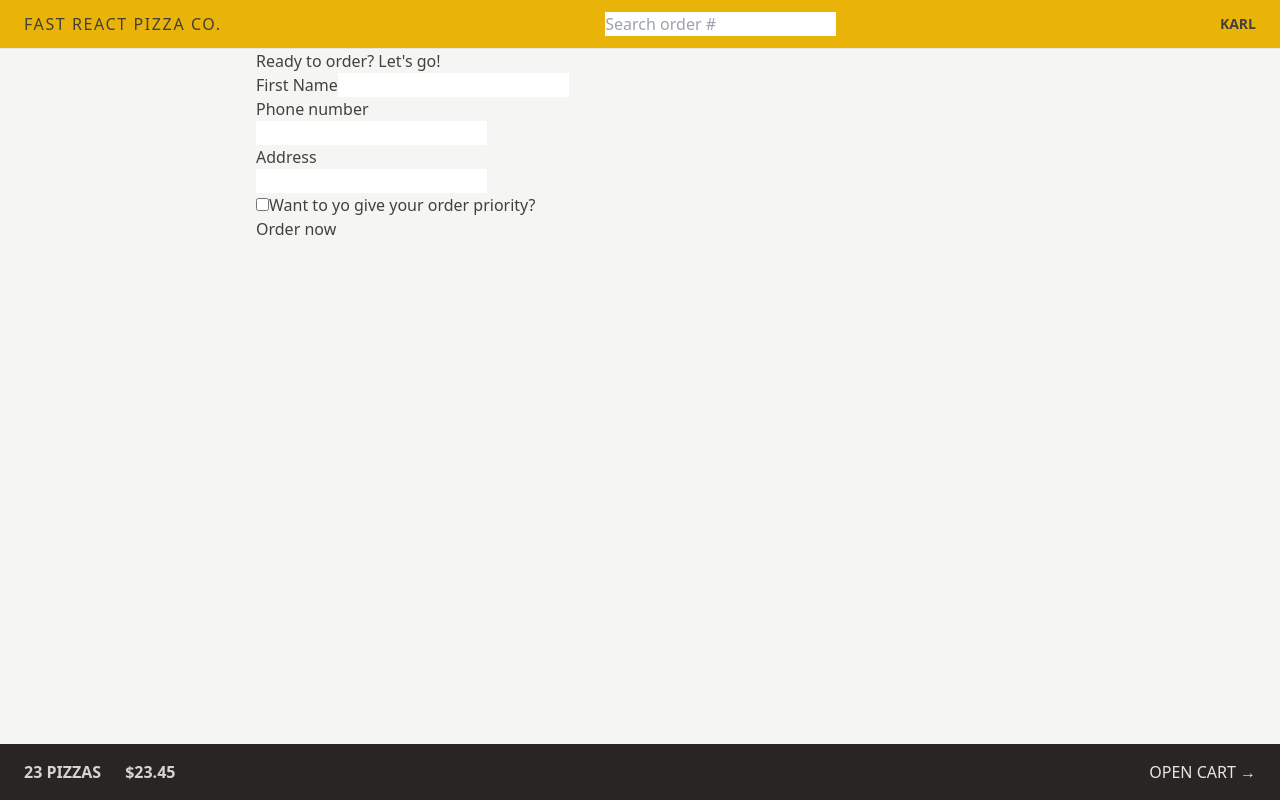
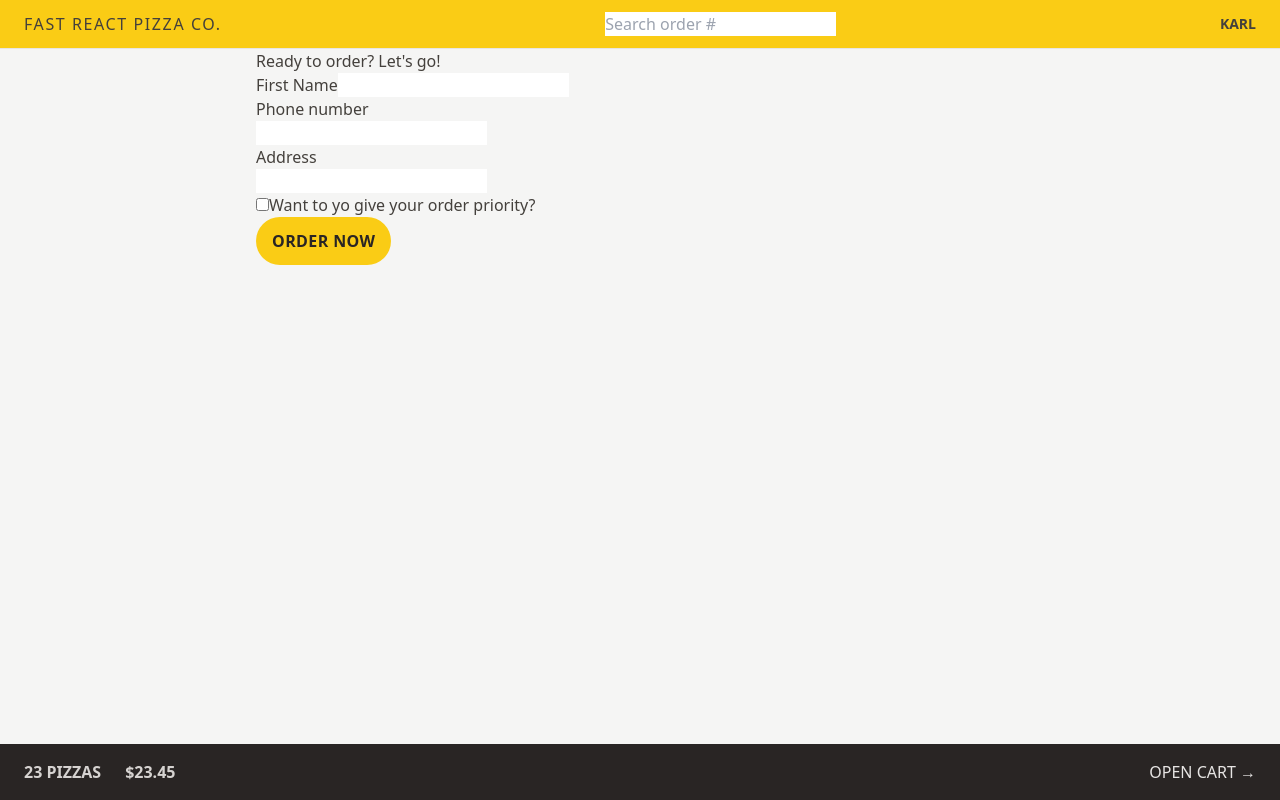
Before and after one commit to karl0223/fast-react-pizza, a React (Vite) app: page /order/new in a window 1280 px wide. Built offline with nearby package versions, Linux system fonts and the light colour scheme.

Commit message:
Styling Buttons: Element States and Transitions

```diff
--- a/src/features/cart/Cart.jsx
+++ b/src/features/cart/Cart.jsx
@@ -1,23 +1,23 @@
-import { Link } from 'react-router-dom';
+import { Link } from "react-router-dom";
 
 const fakeCart = [
   {
     pizzaId: 12,
-    name: 'Mediterranean',
+    name: "Mediterranean",
     quantity: 2,
     unitPrice: 16,
     totalPrice: 32,
   },
   {
     pizzaId: 6,
-    name: 'Vegetale',
+    name: "Vegetale",
     quantity: 1,
     unitPrice: 13,
     totalPrice: 13,
   },
   {
     pizzaId: 11,
-    name: 'Spinach and Mushroom',
+    name: "Spinach and Mushroom",
     quantity: 1,
     unitPrice: 15,
     totalPrice: 15,
@@ -29,7 +29,12 @@ function Cart() {
 
   return (
     <div>
-      <Link to="/menu">&larr; Back to menu</Link>
+      <Link
+        to="/menu"
+        className="text-sm text-blue-500 hover:text-blue-600 hover:underline"
+      >
+        &larr; Back to menu
+      </Link>
 
       <h2>Your cart, %NAME%</h2>
 
--- a/src/features/order/CreateOrder.jsx
+++ b/src/features/order/CreateOrder.jsx
@@ -5,7 +5,7 @@ import { createOrder } from "../../services/apiRestaurant";
 // https://uibakery.io/regex-library/phone-number
 const isValidPhone = (str) =>
   /^\+?\d{1,4}?[-.\s]?\(?\d{1,3}?\)?[-.\s]?\d{1,4}[-.\s]?\d{1,4}[-.\s]?\d{1,9}$/.test(
-    str
+    str,
   );
 
 const fakeCart = [
@@ -79,7 +79,12 @@ function CreateOrder() {
 
         <div>
           <input type="hidden" name="cart" value={JSON.stringify(cart)} />
-          <button disabled={isSubmitting}>
+          <button
+            disabled={isSubmitting}
+            className="inline-block rounded-full bg-yellow-400 px-4 py-3 font-semibold uppercase
+            tracking-wide text-stone-800 transition-colors duration-300 hover:bg-yellow-300
+            focus:outline-none focus:ring focus:ring-yellow-300 focus:ring-offset-2 disabled:cursor-not-allowed"
+          >
             {isSubmitting ? "Placing order..." : "Order now"}
           </button>
         </div>
--- a/src/ui/Header.jsx
+++ b/src/ui/Header.jsx
@@ -4,7 +4,7 @@ import Username from "../features/user/Username";
 
 function Header() {
   return (
-    <header className="flex items-center justify-between border-b border-stone-200 bg-yellow-500 px-4 py-3 uppercase sm:px-6">
+    <header className="flex items-center justify-between border-b border-stone-200 bg-yellow-400 px-4 py-3 uppercase sm:px-6">
       <Link to="/" className="tracking-widest">
         Fast React Pizza Co.
       </Link>
```
